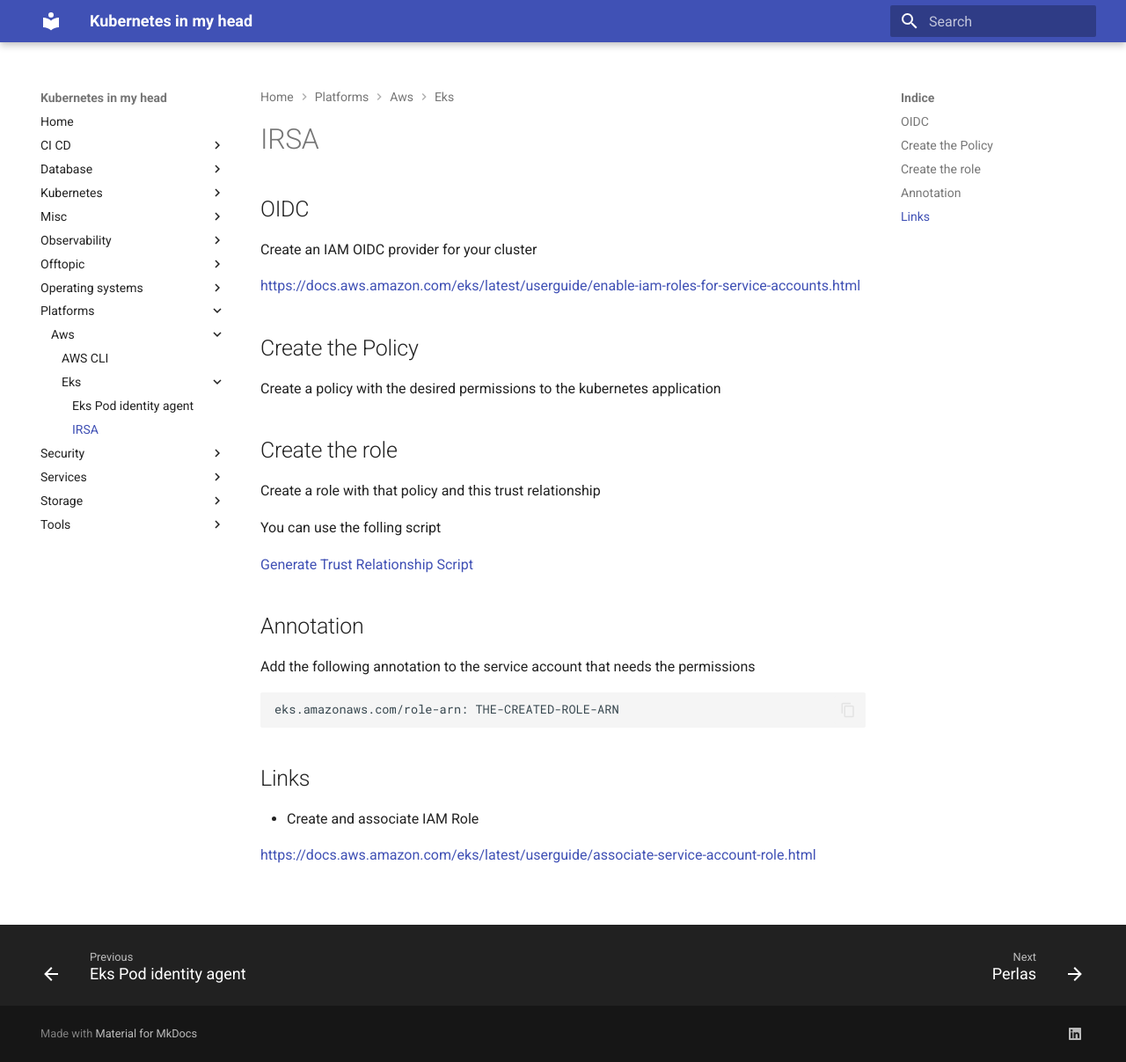
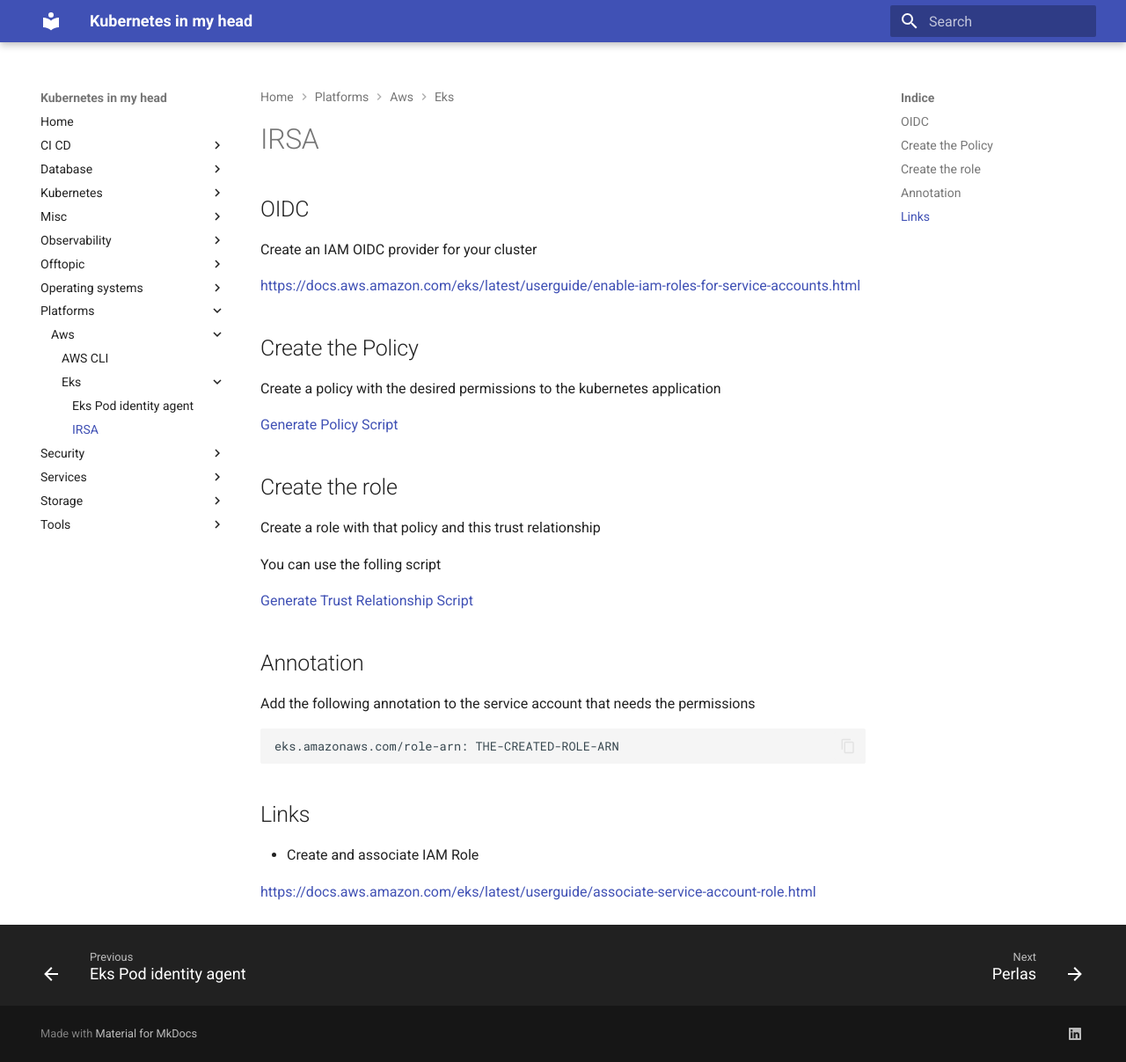
Before and after one commit to jorgelon/kubernetesinmyhead.net, an MkDocs documentation site: the page built from docs/platforms/aws/eks/irsa.md, in a window 1280 px wide and 1207 px high. Shown: the whole window at 88% size. Built offline with MkDocs 1.6.1 and Material for MkDocs 9.7.7, drawn with Linux system fonts in a browser that asks for light colours.

Commit message:
upload policy

```diff
--- a/docs/platforms/aws/eks/irsa.md
+++ b/docs/platforms/aws/eks/irsa.md
@@ -9,6 +9,8 @@ Create an IAM OIDC provider for your cluster
 ## Create the Policy
 
 Create a policy with the desired permissions to the kubernetes application
+
+[Generate Policy Script](./policy.sh)
 
 ## Create the role
 
```
Also changed, not shown: 1 other file.
